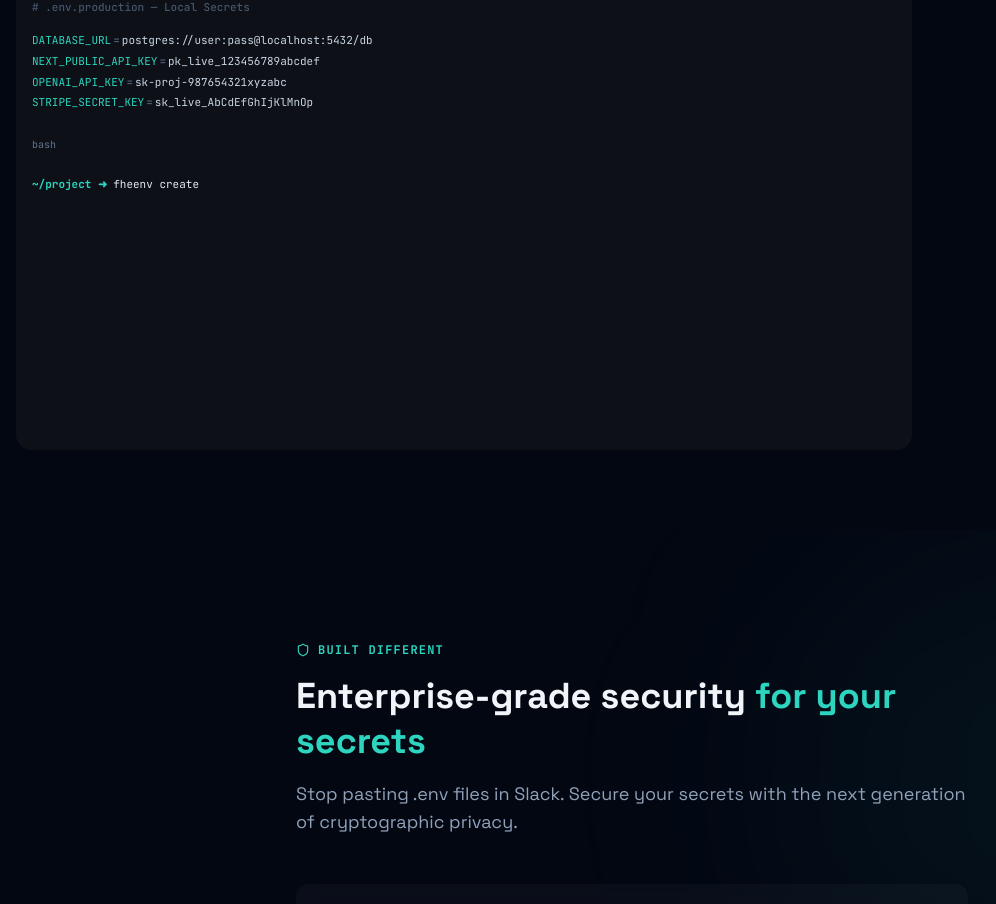
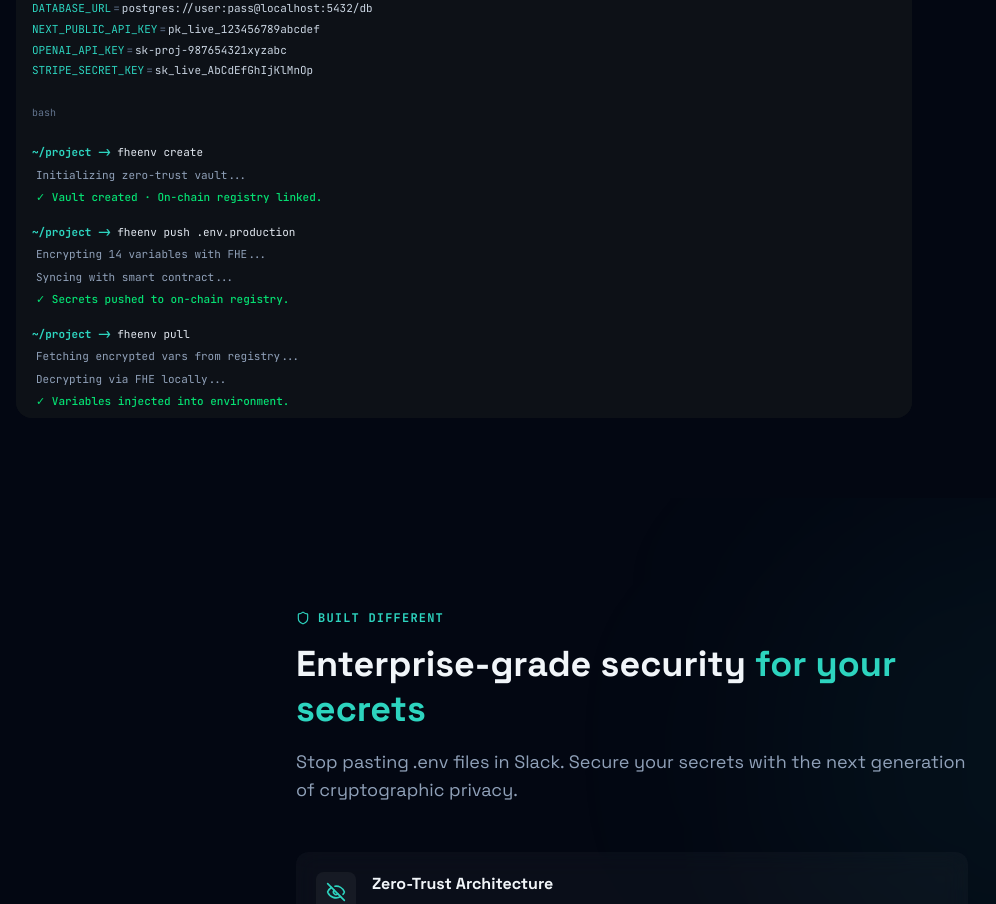
Before and after one commit to Team-Managed/fheENV, a Next.js app in the folder fheenv/frontend/: page / in a window 1280 px wide. Shown: the part 715-1619 px from the top of the page, without its empty margins (8-1004 px from the left). Built offline with nearby package versions, Linux system fonts and the light colour scheme; what wagmi would draw is missing.

Commit message:
Update hero section CLI demo typing effect and alignment

```diff
--- a/fheenv/frontend/components/landing/HeroSection.tsx
+++ b/fheenv/frontend/components/landing/HeroSection.tsx
@@ -39,17 +39,17 @@
   }, []);
 
   return (
-    <div ref={heroRef} className="relative w-full min-h-[92vh] overflow-hidden">
+    <div ref={heroRef} className="relative w-full overflow-hidden pt-8">
       {/* Stronger local dithering glow on hero right side — layered on top of layout's ambient */}
       <div className="absolute right-0 top-0 w-[60%] h-full pointer-events-none z-0">
         <div className="absolute inset-0 bg-gradient-to-l from-aqua/[0.04] via-transparent to-transparent" />
       </div>
 
       {/* Hero grid */}
-      <div className="relative z-10 max-w-7xl mx-auto px-6 pt-28 pb-20 grid lg:grid-cols-2 gap-14 items-center min-h-[92vh]">
+      <div className="relative z-10 max-w-7xl mx-auto px-6 pt-12 pb-20 grid lg:grid-cols-2 gap-14 items-start">
 
         {/* ── Left: text ── */}
-        <div className="flex flex-col gap-7">
+        <div className="flex flex-col gap-7 lg:pt-24">
 
           <div className="hero-el text-center lg:text-left flex flex-col gap-2 sm:gap-4 pb-4">
             <MorphingText
@@ -117,12 +117,12 @@
         </div>
 
         {/* ── Right: Arc + Mockup ── */}
-        <div ref={rightColRef} className="hidden lg:flex flex-col items-stretch gap-0 relative">
+        <div ref={rightColRef} className="hidden lg:flex flex-col items-stretch gap-0 relative -mt-4">
           {/* The arc visual sits on top, overlapping the mockup */}
           <HeroArcVisual />
 
           {/* Device mockup — pulled up to overlap arc bottom */}
-          <div className="-mt-8 relative z-10">
+          <div className="-mt-16 relative z-10">
             <HeroDeviceMockup className="w-full" />
           </div>
         </div>
--- a/fheenv/frontend/components/ui/hero-device-mockup.tsx
+++ b/fheenv/frontend/components/ui/hero-device-mockup.tsx
@@ -69,20 +69,30 @@
   />
 );
 
+// ─── Typewriter text ──────────────────────────────────────────────────────────
+function TypewriterText({ text, speed = 30 }: { text: string; speed?: number }) {
+  const [displayed, setDisplayed] = useState("");
+  useEffect(() => {
+    let i = 0;
+    const interval = setInterval(() => {
+      setDisplayed(text.slice(0, i + 1));
+      i++;
+      if (i >= text.length) clearInterval(interval);
+    }, speed);
+    return () => clearInterval(interval);
+  }, [text, speed]);
+  return <span>{displayed}</span>;
+}
+
 // ─── Terminal prompt line ─────────────────────────────────────────────────────
 function PromptLine({ cmd, show, done }: { cmd: string; show: boolean; done: boolean }) {
   if (!show) return null;
   return (
     <div className="flex items-center gap-1.5 font-mono text-[11px] sm:text-xs">
-      <span className="font-bold select-none" style={{ color: "#2DD4BF" }}>~/project ➜</span>
-      <motion.span
-        initial={{ width: 0 }}
-        animate={{ width: "auto" }}
-        transition={{ duration: 0.35, ease: "linear" }}
-        className="overflow-hidden whitespace-nowrap inline-block text-slate-200"
-      >
-        {cmd}
-      </motion.span>
+      <span className="font-bold select-none" style={{ color: "#2DD4BF" }}>~/project {"->"}</span>
+      <span className="text-slate-200">
+        {done ? cmd : <TypewriterText text={cmd} speed={30} />}
+      </span>
       {!done && <Cursor />}
     </div>
   );
@@ -110,20 +120,22 @@
   const [step, setStep] = useState(0);
 
   useEffect(() => {
-    if (step !== 0) return;
     let alive = true;
     const wait = (ms: number) => new Promise<void>(r => setTimeout(r, ms));
     (async () => {
-      await wait(400); if (!alive) return; setStep(1);  // type "fheenv create"
-      await wait(700); if (!alive) return; setStep(2);  // create done
-      await wait(800); if (!alive) return; setStep(3);  // type "fheenv push"
-      await wait(800); if (!alive) return; setStep(4);  // encrypting…
-      await wait(1400); if (!alive) return; setStep(5);  // type "fheenv pull"
-      await wait(800); if (!alive) return; setStep(6);  // decrypting…
-      await wait(3500); if (!alive) return; setStep(0);  // reset
+      while (alive) {
+        setStep(0);
+        await wait(400); if (!alive) return; setStep(1);  // type "fheenv create"
+        await wait(600); if (!alive) return; setStep(2);  // create done
+        await wait(800); if (!alive) return; setStep(3);  // type "fheenv push"
+        await wait(1000); if (!alive) return; setStep(4);  // encrypting…
+        await wait(1400); if (!alive) return; setStep(5);  // type "fheenv pull"
+        await wait(600); if (!alive) return; setStep(6);  // decrypting…
+        await wait(3500); if (!alive) return;
+      }
     })();
     return () => { alive = false; };
-  }, [step]);
+  }, []);
 
   return (
     <div className={cn(
@@ -174,29 +186,29 @@
             {/* idle cursor */}
             {step === 0 && (
               <div className="flex items-center gap-1.5 font-mono text-[11px] sm:text-xs">
-                <span className="font-bold" style={{ color: "#2DD4BF" }}>~/project ➜</span>
+                <span className="font-bold" style={{ color: "#2DD4BF" }}>~/project {"->"}</span>
                 <Cursor />
               </div>
             )}
 
             {/* ── fheenv create ── */}
             <PromptLine cmd="fheenv create" show={step >= 1} done={step >= 2} />
-            <OutputLine show={step >= 2} delay={0.1}>Initializing zero-trust vault…</OutputLine>
-            <OutputLine show={step >= 2} success delay={0.3}>✔ Vault created · On-chain registry linked.</OutputLine>
+            <OutputLine show={step >= 2} delay={0.1}>Initializing zero-trust vault...</OutputLine>
+            <OutputLine show={step >= 2} success delay={0.3}>✓ Vault created · On-chain registry linked.</OutputLine>
 
             {/* ── fheenv push ── */}
             {step >= 3 && <div className="pt-1.5" />}
             <PromptLine cmd="fheenv push .env.production" show={step >= 3} done={step >= 4} />
-            <OutputLine show={step >= 4} delay={0.1}>Encrypting 14 variables with FHE…</OutputLine>
-            <OutputLine show={step >= 4} delay={0.35}>Syncing with smart contract…</OutputLine>
-            <OutputLine show={step >= 4} success delay={0.6}>✔ Secrets pushed to on-chain registry.</OutputLine>
+            <OutputLine show={step >= 4} delay={0.1}>Encrypting 14 variables with FHE...</OutputLine>
+            <OutputLine show={step >= 4} delay={0.35}>Syncing with smart contract...</OutputLine>
+            <OutputLine show={step >= 4} success delay={0.6}>✓ Secrets pushed to on-chain registry.</OutputLine>
 
             {/* ── fheenv pull ── */}
             {step >= 5 && <div className="pt-1.5" />}
             <PromptLine cmd="fheenv pull" show={step >= 5} done={step >= 6} />
-            <OutputLine show={step >= 6} delay={0.1}>Fetching encrypted vars from registry…</OutputLine>
-            <OutputLine show={step >= 6} delay={0.3}>Decrypting via FHE locally…</OutputLine>
-            <OutputLine show={step >= 6} success delay={0.55}>✔ Variables injected into environment.</OutputLine>
+            <OutputLine show={step >= 6} delay={0.1}>Fetching encrypted vars from registry...</OutputLine>
+            <OutputLine show={step >= 6} delay={0.3}>Decrypting via FHE locally...</OutputLine>
+            <OutputLine show={step >= 6} success delay={0.55}>✓ Variables injected into environment.</OutputLine>
 
             {/* trailing prompt */}
             {step >= 6 && (
@@ -207,7 +219,7 @@
                 className="flex items-center gap-1.5 font-mono text-[11px] pt-1.5"
               >
                 <span className="font-bold" style={{ color: "#2DD4BF" }}>~/project</span>
-                <span className="text-slate-500">➜</span>
+                <span className="text-slate-500">{"->"}</span>
                 <Cursor />
               </motion.div>
             )}
```
